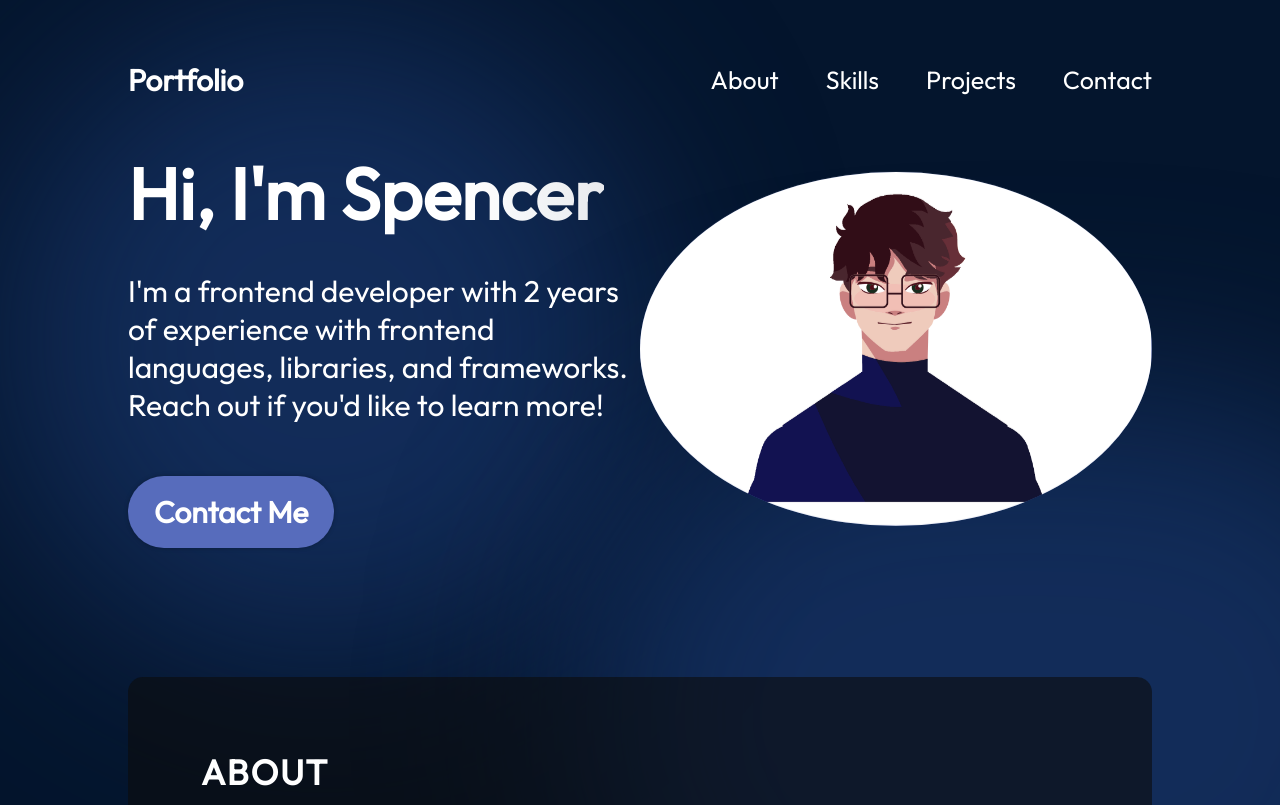
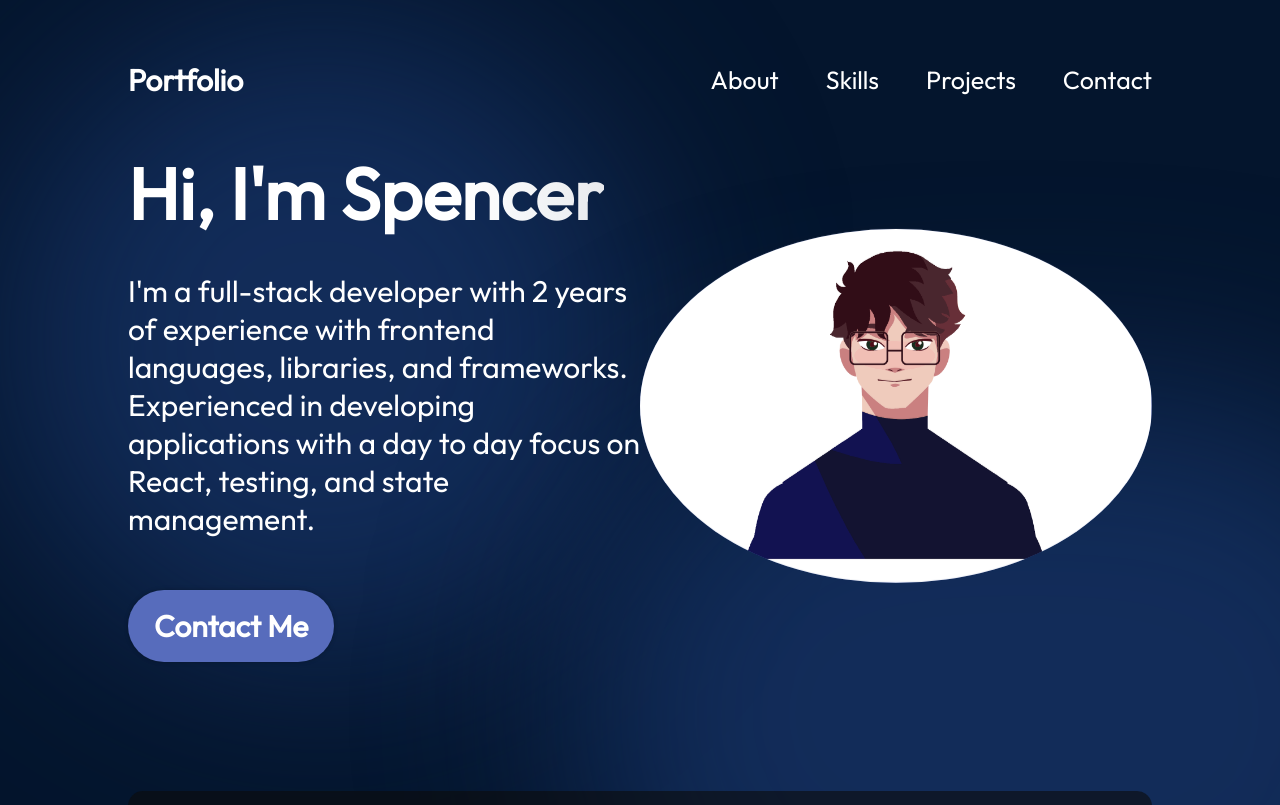
Before and after one commit to sgfaught1/Portfolio-Spencer_Faught, a React (Vite) app in the folder portfolio_Spencer-Faught/: page / in a window 1280 px wide. Shown: the top 805 px of the page. Built offline with nearby package versions, Linux system fonts and the light colour scheme.

Commit message:
Update Hero

```diff
--- a/portfolio_Spencer-Faught/src/components/Hero/Hero.jsx
+++ b/portfolio_Spencer-Faught/src/components/Hero/Hero.jsx
@@ -8,7 +8,7 @@ export default function Hero() {
         <section className={styles.container}>
             <div className = {styles.content}>
                 <h1 className={styles.title}>Hi, I'm Spencer</h1>
-                <p className={styles.description}>I'm a frontend developer with 2 years of experience with frontend languages, libraries, and frameworks. Reach out if you'd like to learn more!</p>
+                <p className={styles.description}>I'm a full-stack developer with 2 years of experience with frontend languages, libraries, and frameworks. Experienced in developing applications with a day to day focus on React, testing, and state management.</p>
                 <a className={styles.contactBtn} href="#contact">Contact Me</a>
                 </div>
                 <img className={styles.heroImg} src={getImageUrl("hero/spencerHeroImage.png")} alt="hero image of me" />
```
